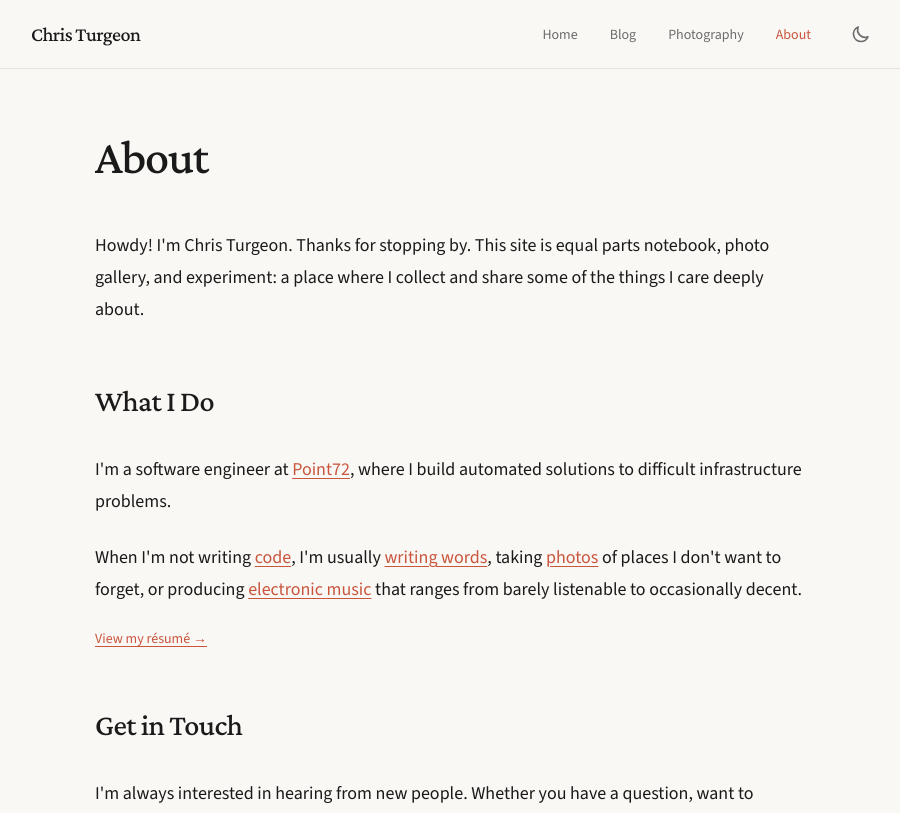
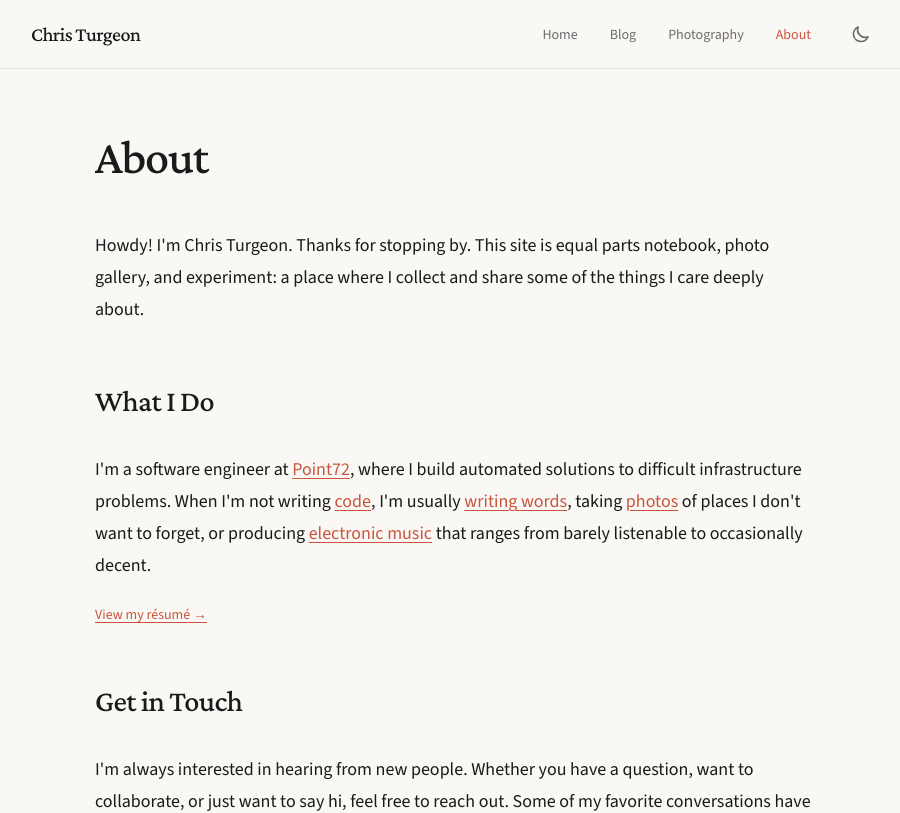
Before and after one commit to christurgeon/Personal-Website, a Next.js app: page /about in a window 1280 px wide. Shown: the top 813 px of the page, without its empty margins (185-1085 px from the left). Built offline with nearby package versions, Linux system fonts and the light colour scheme.

Commit message:
Update page.tsx

```diff
--- a/src/app/about/page.tsx
+++ b/src/app/about/page.tsx
@@ -27,10 +27,7 @@ export default function AboutPage() {
           <Link href="https://point72.com/" target="_blank" rel="noopener noreferrer">
             Point72
           </Link>
-          , where I build automated solutions to difficult infrastructure problems.
-        </p>
-        <p>
-          When I'm not writing{" "}
+          , where I build automated solutions to difficult infrastructure problems. When I'm not writing{" "}
           <Link href={siteConfig.socials.github} target="_blank" rel="noopener noreferrer">
             code
           </Link>
```
